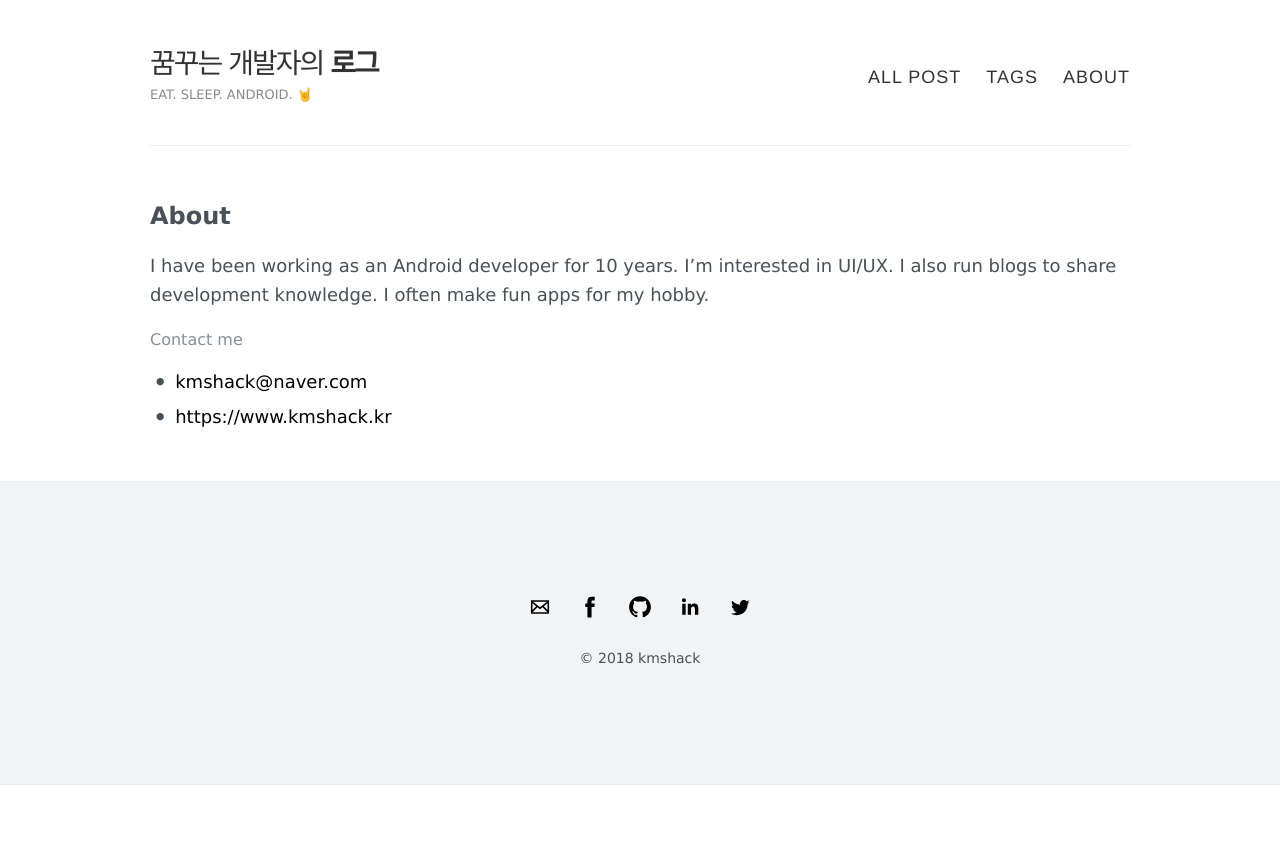
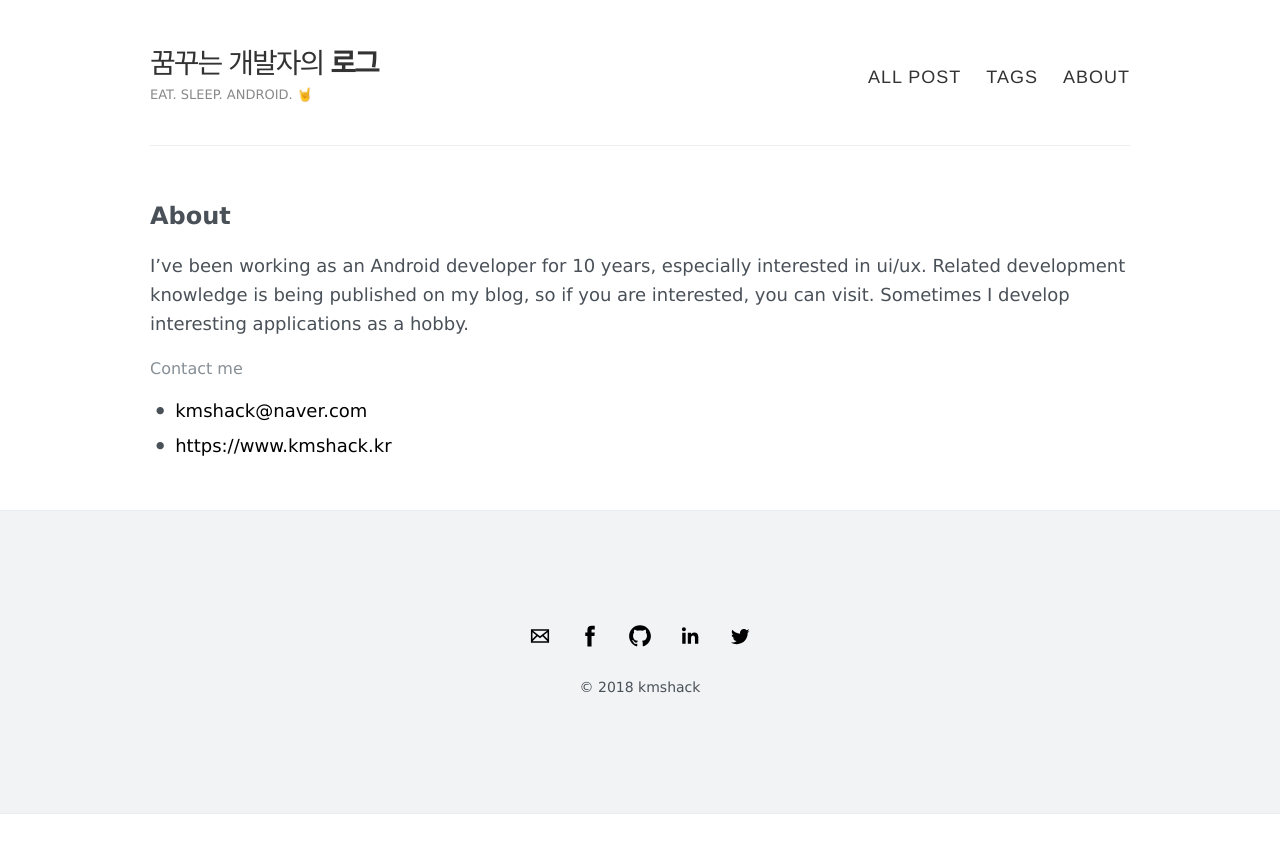
Before and after one commit to kmshack/blog.kmshack.kr, a Jekyll site: the page built from about.md, in a window 1280 px wide. Shown: the top 853 px of the page. Built offline with Jekyll 4.4.1, drawn with Linux system fonts in a browser that asks for light colours.

Commit message:
Update about.md

```diff
--- a/about.md
+++ b/about.md
@@ -5,7 +5,7 @@ permalink: /about/
 ---
 
 
-I have been working as an Android developer for 10 years. I'm interested in UI/UX. I also run blogs to share development knowledge. I often make fun apps for my hobby.
+I've been working as an Android developer for 10 years, especially interested in ui/ux. Related development knowledge is being published on my blog, so if you are interested, you can visit. Sometimes I develop interesting applications as a hobby.
 
 
 
```
